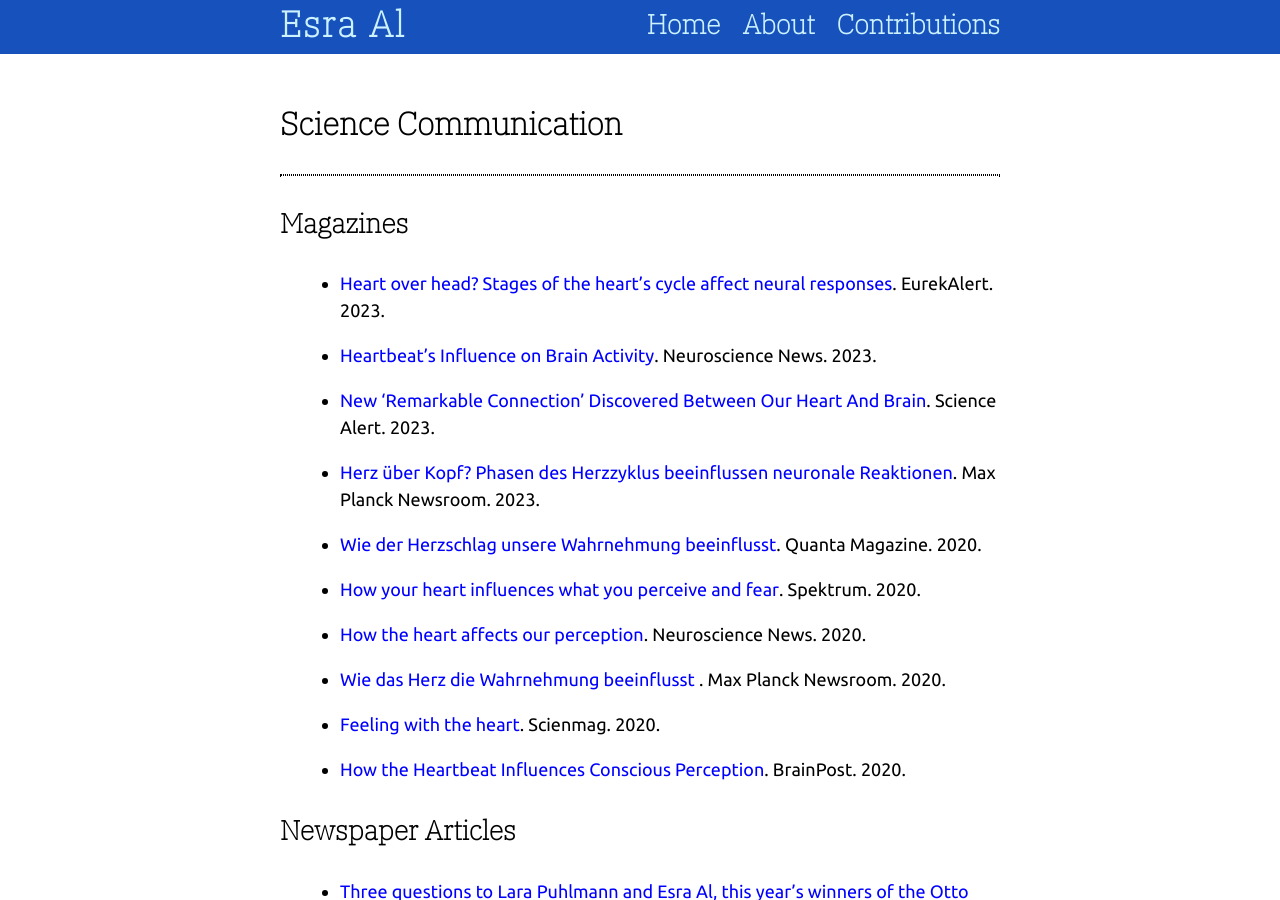
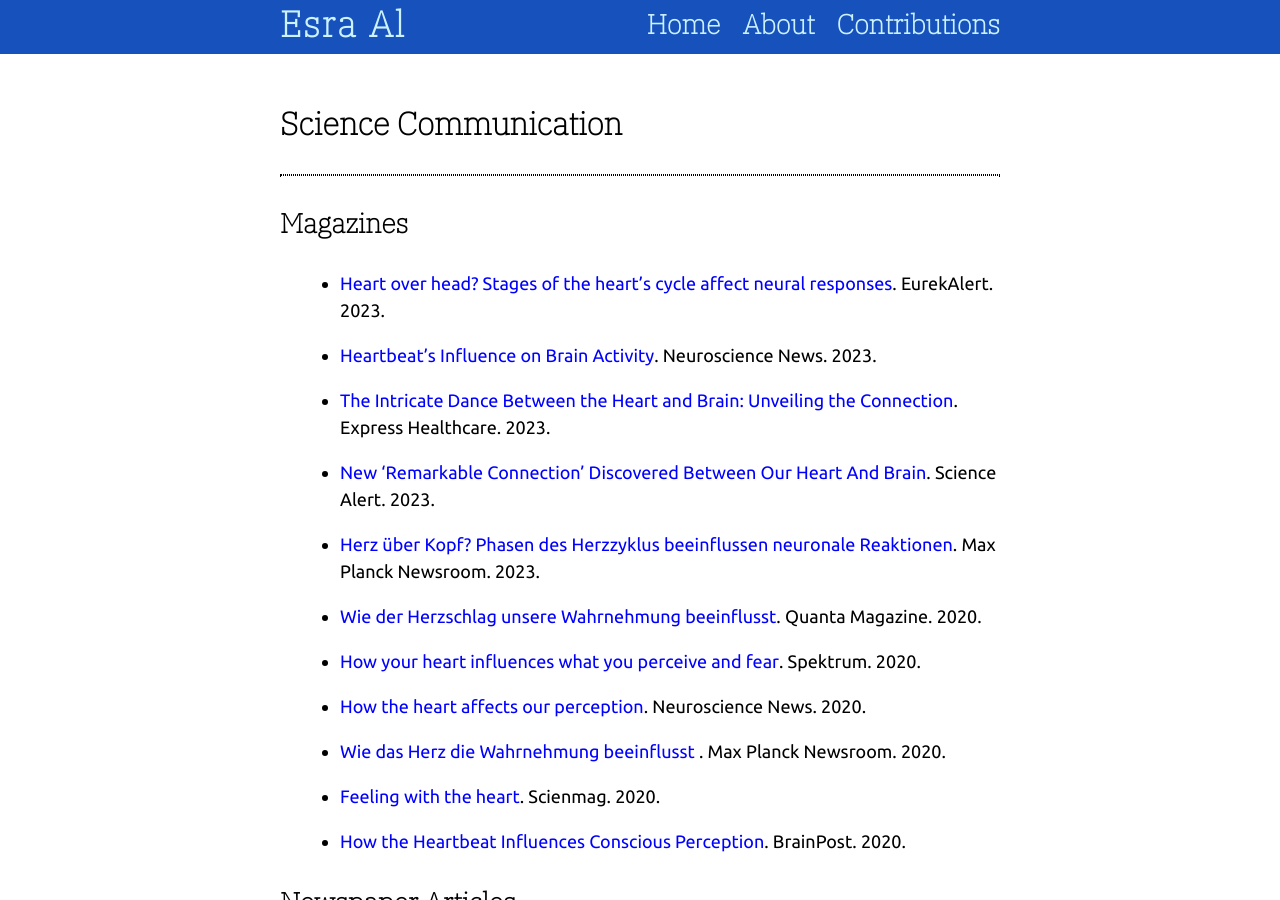
Before and after one commit to Esra-Al/esra-al.github.io, a Jekyll site: the page built from communications.md, in a window 1280 px wide and 900 px high. Built offline with Jekyll 4.4.1, drawn with Linux system fonts in a browser that asks for light colours; our own code applies the rules of GitHub Pages for plain Markdown files.

Commit message:
update communications - add more

```diff
--- a/communications.md
+++ b/communications.md
@@ -7,6 +7,8 @@
 - [Heart over head? Stages of the heart’s cycle affect neural responses][13]. EurekAlert. 2023.
 
 - [Heartbeat’s Influence on Brain Activity][12]. Neuroscience News. 2023.
+
+- [The Intricate Dance Between the Heart and Brain: Unveiling the Connection][15]. Express Healthcare. 2023.
 
 - [New 'Remarkable Connection' Discovered Between Our Heart And Brain][1]. Science Alert. 2023.
 
```
Also changed, not shown: other parts of communications.md (+1 -0 lines).
